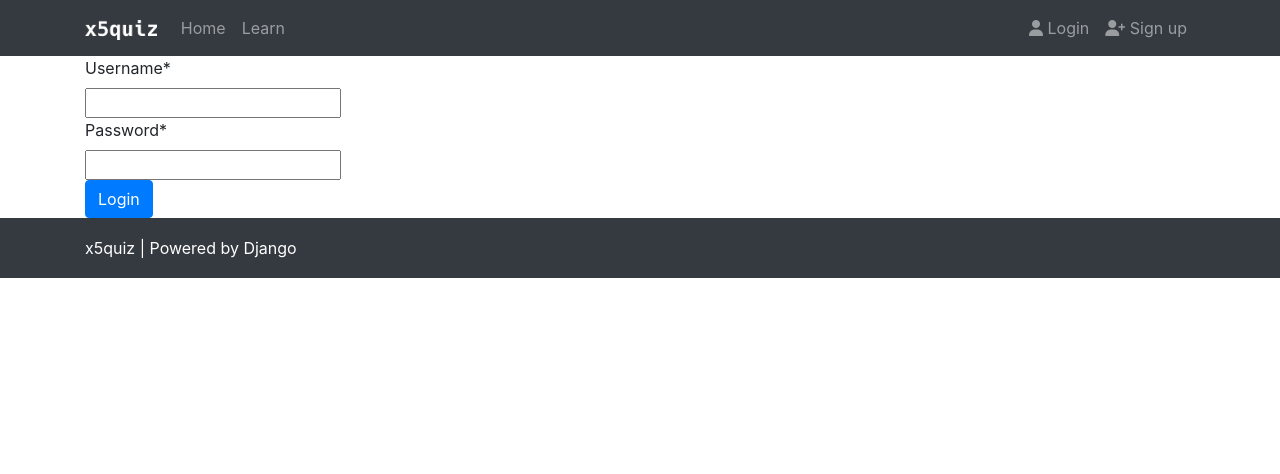
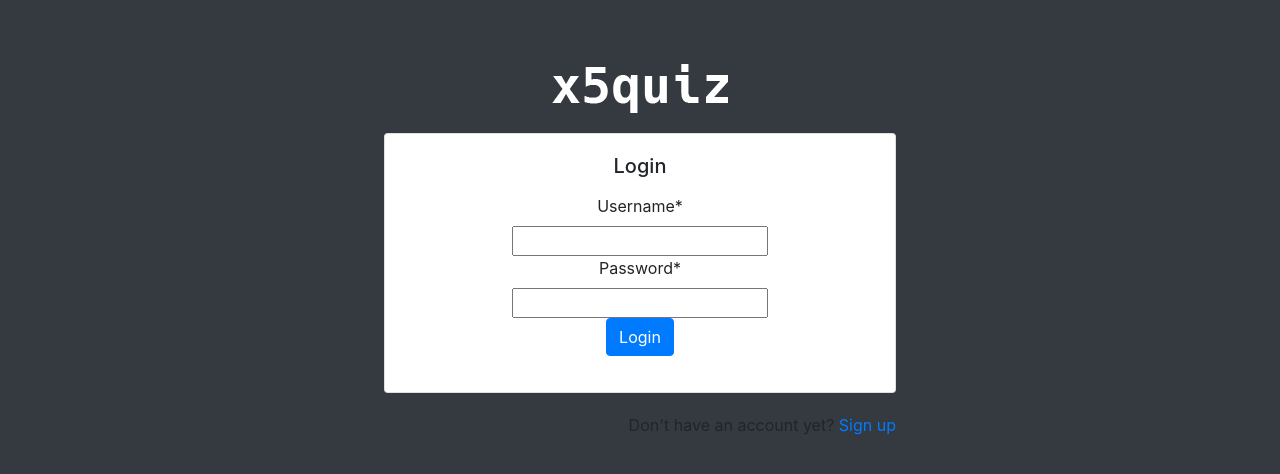
Before and after one commit to gregpr07/x5quiz, a Django app: page /accounts/login/ in a window 1280 px wide. Shown: the top 474 px of the page. Run offline with Django 3.2, Linux system fonts and the light colour scheme; some libraries are stand-ins or nearby versions.

Commit message:
Improved centered.

```diff
--- a/accounts/templates/accounts/login.html
+++ b/accounts/templates/accounts/login.html
@@ -4,7 +4,8 @@
 
 {% block subtitle %}Login{% endblock %}
 
-{% block content %}
+{% block form_title %}Login{% endblock %}
+{% block form_content %}
     <form action="{% url 'accounts-login' %}" method="post" novalidate>
 		{% csrf_token %}
     	{{ form|crispy }}
@@ -13,3 +14,4 @@
 		</div>
 	</form>
 {% endblock %}
+{% block form_additional %}Don't have an account yet? <a href="{% url "accounts-signup" %}">Sign up</a>{% endblock %}
--- /dev/null
+++ b/static/css/bootstrap-fix.css
@@ -0,0 +1,3 @@
+.card {
+    margin: 20px 0;
+}
--- a/static/css/style.css
+++ b/static/css/style.css
@@ -11,3 +11,11 @@ footer {
     background: #343A40;
     color: white;
 }
+
+.centered {
+    margin: 5% 30%;
+}
+
+.align-center {
+    text-align: center;
+}
--- a/templates/imports.html
+++ b/templates/imports.html
@@ -6,3 +6,4 @@
 <script src="https://stackpath.bootstrapcdn.com/bootstrap/4.4.1/js/bootstrap.min.js" integrity="sha384-wfSDF2E50Y2D1uUdj0O3uMBJnjuUD4Ih7YwaYd1iqfktj0Uod8GCExl3Og8ifwB6" crossorigin="anonymous"></script>
 <link href="https://fonts.googleapis.com/css?family=Poppins:400,600&display=swap" rel="stylesheet">
 <link rel="stylesheet" href="{% static "css/style.css" %}">
+<link rel="stylesheet" href="{% static "css/bootstrap-fix.css" %}">
--- a/templates/layout/centered.html
+++ b/templates/layout/centered.html
@@ -1,10 +1,21 @@
-{% extends "layout/default.html" %}
+{% extends "base.html" %}
 
-{% block content %}
-    <div class="card">
-        <div class="card-body">
-            <h5 class="card-title"></h5>
-            <p class="card-text">Some quick example text to build on the card title and make up the bulk of the card's content.</p>
+{% load static %}
+
+{% block body %}
+    <div class="centered align-center">
+        <img src="{% static "img/logo.png" %}" alt="x5quiz logo">
+        <div class="card">
+            <div class="card-body">
+                <h5 class="card-title">{% block form_title %}{% endblock %}</h5>
+                <p class="card-text">{% block form_content %}{% endblock %}</p>
+            </div>
         </div>
+        <div class="float-right">{% block form_additional %}{% endblock %}</div>
     </div>
+    <style>
+        body {
+            background: #343A40;
+        }
+    </style>
 {% endblock %}
```
